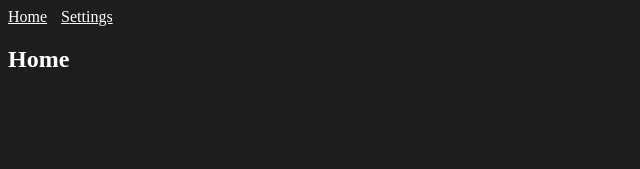
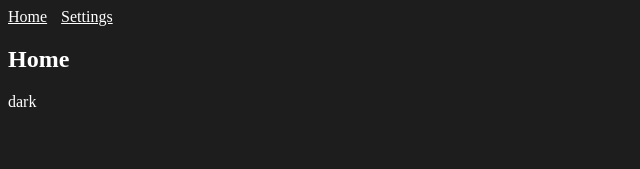
Before and after one commit to AntonioBrasilio/Svelte, a Svelte app in the folder project1/: page / in a window 1280 px wide. Shown: the top 169 px of the page, without its empty margins (0-640 px from the left). Built offline with nearby package versions, Linux system fonts and the light colour scheme.

Commit message:
feat: Theme dark or light

```diff
--- a/project1/src/App.svelte
+++ b/project1/src/App.svelte
@@ -1,6 +1,7 @@
 <script>
 	import Home from './lib/pages/Home.svelte';
 	import Settings from './lib/pages/Settings.svelte';
+	import { settings } from './lib/stores/settings';
 
 	let page;
 
@@ -13,6 +14,23 @@
 		}
 	}
 </script>
+
+<svelte:head>
+	{#if $settings.theme === 'dark'}
+		<style>
+			:root {
+				--backgroundColor: #1d1d1d;
+				--textColor: #fff;
+			}
+		</style>
+	{:else}
+		<style>
+			:root {
+				--backgroundColor: #ccc;
+				--textColor: #1d1d1d;
+			}
+		</style>{/if}
+</svelte:head>
 
 <svelte:window on:hashchange={onHashChange} on:load={onHashChange} />
 
--- a/project1/src/app.css
+++ b/project1/src/app.css
@@ -1,6 +1,9 @@
 :root {
 	--buttonBgColor: #ff3e00;
 	--buttonTextColor: #fff;
-	background-color: #1d1d1d;
-	color: #fff;
 }
+
+body {
+	background-color: var(--backgroundColor);
+	color: var(--textColor);
+}
--- a/project1/src/lib/pages/Home.svelte
+++ b/project1/src/lib/pages/Home.svelte
@@ -1,14 +1,7 @@
 <script>
-	import { onDestroy } from 'svelte';
 	import { settings } from '../stores/settings.js';
-
-	let colorScheme;
-
-	const unsubscribe = settings.subscribe((settings) => {
-		colorScheme = settings.theme;
-	});
-
-	onDestroy(unsubscribe);
 </script>
 
 <h2>Home</h2>
+
+{$settings.theme}
--- a/project1/src/lib/pages/Settings.svelte
+++ b/project1/src/lib/pages/Settings.svelte
@@ -1,32 +1,14 @@
 <script>
-	import { onDestroy } from 'svelte';
 	import { settings } from '../stores/settings.js';
-
-	let colorScheme;
-
-	const unsubscribe = settings.subscribe((settings) => {
-		colorScheme = settings.theme;
-	});
-
-	$: {
-		settings.update((prevSettings) => {
-			return {
-				...prevSettings,
-				theme: colorScheme
-			};
-		});
-	}
-
-	onDestroy(unsubscribe);
 </script>
 
 <h2>Settings</h2>
 
 <label>
-	<input type="radio" bind:group={colorScheme} value="light" name="colorScheme" />
+	<input type="radio" bind:group={$settings.theme} value="light" name="colorScheme" />
 	Light
 </label>
 <label>
-	<input type="radio" bind:group={colorScheme} value="dark" name="colorScheme" />
+	<input type="radio" bind:group={$settings.theme} value="dark" name="colorScheme" />
 	Dark
 </label>
```
